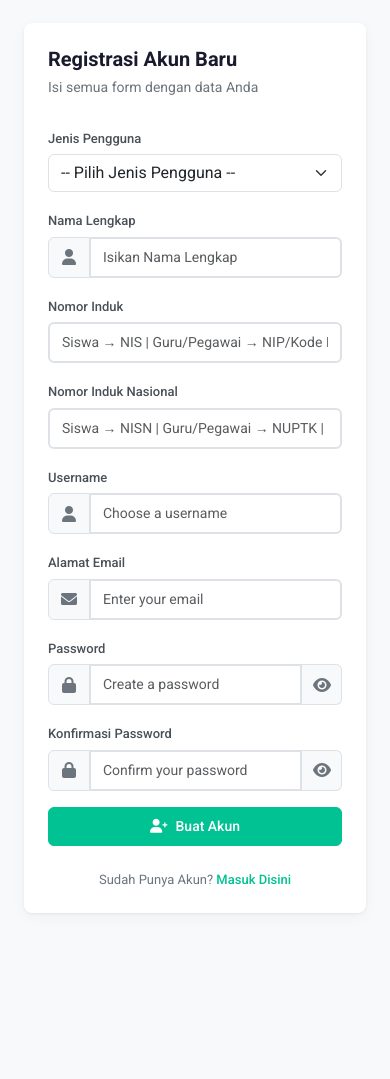
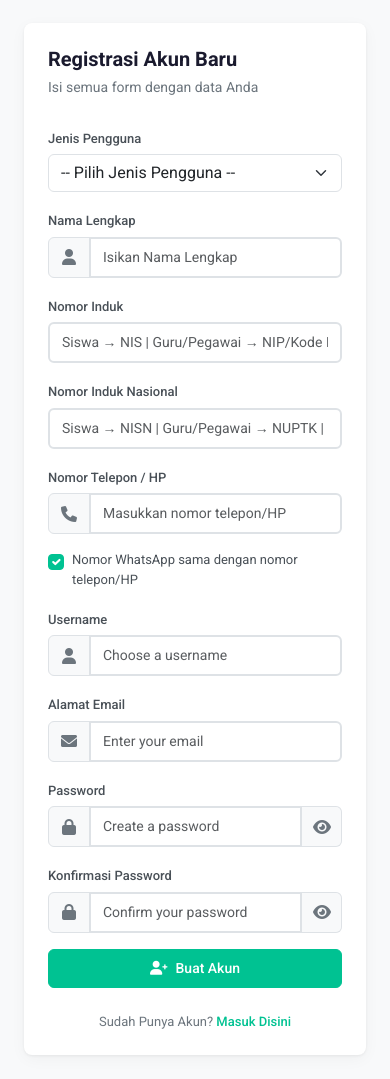
Before and after one commit to wismoyo07/perpus_ci4, a CodeIgniter 4 app: the page made by app/Views/auth/register.php in a window 390 px wide. Shown: the part 171-1250 px from the top of the page. Before the commit the page ends 1085 px from the top, so only its background shows below. Run offline with PHP 8.4 and a stand-in for CodeIgniter, Linux system fonts and the light colour scheme; the template is opened without the code that fills it, so the values that code supplies are empty; some libraries are stand-ins or nearby versions.

Commit message:
feat: add phone and whatsapp fields to registration with frontend sync and backend validation

```diff
--- a/app/Models/UserModel.php
+++ b/app/Models/UserModel.php
@@ -15,6 +15,8 @@ class UserModel extends Model
         'member_code',
         'member_code_nation',
         'class',
+        'phone',
+        'whatsapp',
         'username',
         'password',
         'role',
--- a/app/Views/auth/register.php
+++ b/app/Views/auth/register.php
@@ -71,6 +71,32 @@
             <input type="text" name="member_code_nation" id="member_code_nation" class="form-control"
                 value="<?= old('member_code_nation') ?>"
                 placeholder="Siswa → NISN | Guru/Pegawai → NUPTK | Kosongkan Jika belum ada" required>
+        </div>
+
+        <!-- Nomor Telepon/HP -->
+        <div class="mb-3">
+            <label for="phone" class="form-label">Nomor Telepon / HP</label>
+            <div class="input-group">
+                <span class="input-group-text"><i class="fa-solid fa-phone"></i></span>
+                <input type="text" name="phone" id="phone" class="form-control" placeholder="Masukkan nomor telepon/HP" required value="<?= old('phone') ?>">
+            </div>
+            <div class="invalid-feedback">Isikan nomor telepon yang valid.</div>
+        </div>
+
+        <!-- Sync Whatsapp Checkbox -->
+        <div class="form-check mb-3 text-start">
+            <input class="form-check-input" type="checkbox" id="syncWhatsapp" checked>
+            <label class="form-check-label" for="syncWhatsapp">Nomor WhatsApp sama dengan nomor telepon/HP</label>
+        </div>
+
+        <!-- Nomor WhatsApp -->
+        <div class="mb-3" id="whatsapp-container" style="display: none;">
+            <label for="whatsapp" class="form-label">Nomor WhatsApp</label>
+            <div class="input-group">
+                <span class="input-group-text"><i class="fa-brands fa-whatsapp text-success"></i></span>
+                <input type="text" name="whatsapp" id="whatsapp" class="form-control" placeholder="Masukkan nomor WhatsApp berbeda" value="<?= old('whatsapp') ?>">
+            </div>
+            <div class="invalid-feedback">Isikan nomor WhatsApp yang valid.</div>
         </div>
 
         <div class="mb-3">
@@ -173,6 +199,38 @@
             classContainer.style.display = 'block';
         }
     });
+
+    // Toggle Whatsapp input based on checkbox
+    const phoneInput = document.getElementById('phone');
+    const syncCheckbox = document.getElementById('syncWhatsapp');
+    const whatsappContainer = document.getElementById('whatsapp-container');
+    const whatsappInput = document.getElementById('whatsapp');
+
+    function updateWhatsapp() {
+        if (syncCheckbox.checked) {
+            whatsappContainer.style.display = 'none';
+            whatsappInput.value = phoneInput.value;
+            whatsappInput.removeAttribute('required');
+        } else {
+            whatsappContainer.style.display = 'block';
+            whatsappInput.setAttribute('required', 'required');
+            if (!whatsappInput.value) {
+                whatsappInput.value = phoneInput.value;
+            }
+        }
+    }
+
+    if (syncCheckbox && phoneInput) {
+        syncCheckbox.addEventListener('change', updateWhatsapp);
+        phoneInput.addEventListener('input', function() {
+            if (syncCheckbox.checked) {
+                whatsappInput.value = this.value;
+            }
+        });
+
+        // Initial call
+        updateWhatsapp();
+    }
 </script>
 
 <?= $this->endSection() ?>
```
Also changed, not shown: app/Controllers/Auth.php (+21 -1 lines), app/Database/Migrations/2026-07-01-052000_AddContactColumnsToUsers.php (added, +32 -0 lines).
